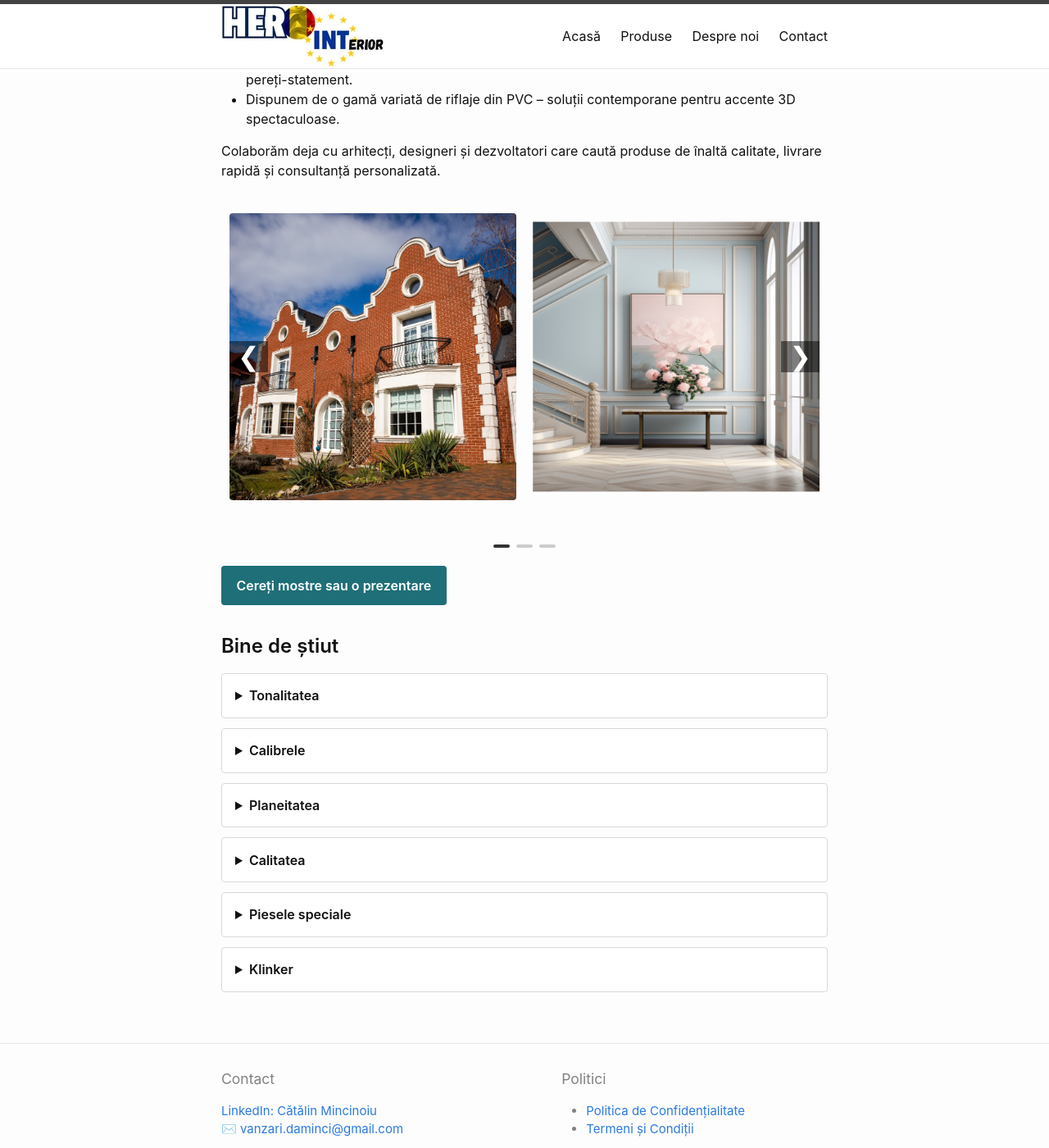
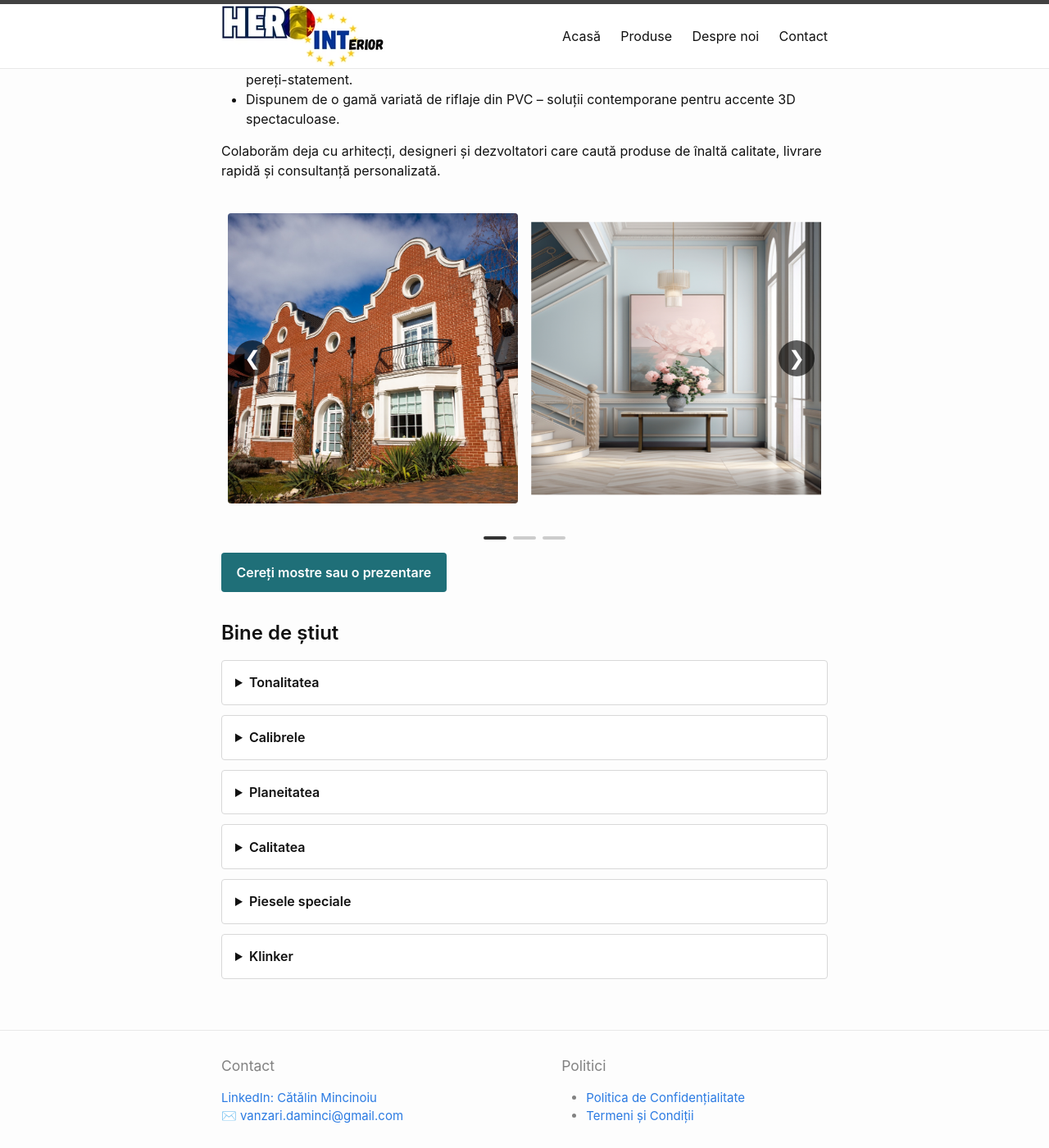
Before and after one commit to RipplyPear/floor-decor, a Jekyll site: the page built from index.markdown, in a window 1280 px wide and 1400 px high, scrolled down 890 px. Shown: the whole window at 82% size. Built offline with Jekyll 4.4.1, drawn with Linux system fonts in a browser that asks for light colours.

Commit message:
fix: improve mobile carousel and layout

```diff
--- a/_includes/cards-and-carousel.html
+++ b/_includes/cards-and-carousel.html
@@ -5,29 +5,48 @@
   aria-roledescription="carousel"
   tabindex="0"
 >
-
-  <button class="carousel-button prev" data-carousel-previous type="button" aria-label="Imaginile anterioare">
+  <button
+    class="carousel-button prev"
+    data-carousel-previous
+    type="button"
+    aria-label="Imaginile anterioare"
+  >
     &#10094;
   </button>
 
   <div class="carousel-track" data-carousel-track>
     <div class="carousel-slide">
-      <img src="{{ '/assets/carousel/freshouse1.jpg' | relative_url }}" alt="Profil decorativ Freshouse — fotografie 1" />
-      <img src="{{ '/assets/carousel/freshouse2.png' | relative_url }}" alt="Profil decorativ Freshouse — fotografie 2" />
+      <img src="{{ '/assets/carousel/freshouse1.jpg' | relative_url }}" alt="Profil decorativ Freshouse — fotografie 1">
     </div>
     <div class="carousel-slide">
-      <img src="{{ '/assets/carousel/freshouse3.jpg' | relative_url }}" alt="Profil decorativ Freshouse — fotografie 3" />
-      <img src="{{ '/assets/carousel/freshouse4.png' | relative_url }}" alt="Profil decorativ Freshouse — fotografie 4" />
+      <img src="{{ '/assets/carousel/freshouse2.png' | relative_url }}" alt="Profil decorativ Freshouse — fotografie 2">
     </div>
     <div class="carousel-slide">
-      <img src="{{ '/assets/carousel/freshouse5.jpg' | relative_url }}" alt="Profil decorativ Freshouse — fotografie 5" />
-      <img src="{{ '/assets/carousel/freshouse6.jpg' | relative_url }}" alt="Profil decorativ Freshouse — fotografie 6" />
+      <img src="{{ '/assets/carousel/freshouse3.jpg' | relative_url }}" alt="Profil decorativ Freshouse — fotografie 3">
+    </div>
+    <div class="carousel-slide">
+      <img src="{{ '/assets/carousel/freshouse4.png' | relative_url }}" alt="Profil decorativ Freshouse — fotografie 4">
+    </div>
+    <div class="carousel-slide">
+      <img src="{{ '/assets/carousel/freshouse5.jpg' | relative_url }}" alt="Profil decorativ Freshouse — fotografie 5">
+    </div>
+    <div class="carousel-slide">
+      <img src="{{ '/assets/carousel/freshouse6.jpg' | relative_url }}" alt="Profil decorativ Freshouse — fotografie 6">
     </div>
   </div>
 
-  <button class="carousel-button next" data-carousel-next type="button" aria-label="Imaginile următoare">
+  <button
+    class="carousel-button next"
+    data-carousel-next
+    type="button"
+    aria-label="Imaginile următoare"
+  >
     &#10095;
   </button>
+</div>
 
-</div>
-<div class="carousel-indicators" data-carousel-indicators aria-label="Selectează un set de imagini"></div>
+<div
+  class="carousel-indicators"
+  data-carousel-indicators
+  aria-label="Selectează imaginile afișate"
+></div>
--- a/assets/css/cards-and-carousel.css
+++ b/assets/css/cards-and-carousel.css
@@ -3,71 +3,109 @@
   position: relative;
   width: 100%;
   max-width: 800px;
-  margin: 40px auto;
+  margin: 2.5rem auto;
   overflow: hidden;
 }
 
 .carousel-track {
   display: flex;
   transition: transform 0.5s ease-in-out;
-  z-index: 1;
-  /* track behind */
 }
 
 .carousel-slide {
-  display: flex;
-  flex: 0 0 100%;
-  justify-content: space-between;
   box-sizing: border-box;
-  padding: 0 10px;
+  flex: 0 0 50%;
+  padding: 0 0.5rem;
 }
 
 .carousel-slide img {
-  width: calc(50% - 10px);
-  aspect-ratio: 1/1;
+  display: block;
+  width: 100%;
+  aspect-ratio: 1 / 1;
+  border-radius: 4px;
   object-fit: cover;
-  border-radius: 4px;
 }
 
 .carousel-button {
   position: absolute;
   top: 50%;
+  z-index: 2;
+  display: grid;
+  width: 44px;
+  height: 44px;
+  padding: 0;
+  place-items: center;
   transform: translateY(-50%);
-  background: rgba(0, 0, 0, 0.5);
-  border: none;
+  border: 0;
+  border-radius: 50%;
+  background: rgb(0 0 0 / 62%);
   color: #fff;
-  font-size: 2rem;
-  padding: 0 10px;
   cursor: pointer;
-  z-index: 2;
-  /* arrows in front */
+  font-size: 1.5rem;
+  transition: background-color 0.2s ease;
+}
+
+.carousel-button:hover {
+  background: rgb(0 0 0 / 80%);
 }
 
 .carousel-button.prev {
-  left: 10px;
+  left: 1rem;
 }
 
 .carousel-button.next {
-  right: 10px;
+  right: 1rem;
 }
 
 .carousel-indicators {
-  text-align: center;
-  margin-top: 10px;
+  display: flex;
+  justify-content: center;
+  gap: 0.5rem;
+  margin-top: 0.75rem;
 }
 
 .carousel-indicators .dash {
-  display: inline-block;
-  width: 20px;
+  width: 28px;
   height: 4px;
-  margin: 0 4px;
+  padding: 0;
+  border: 0;
+  border-radius: 999px;
   background: #ccc;
-  border-radius: 2px;
   cursor: pointer;
+  transition: background-color 0.2s ease;
 }
 
 .carousel-indicators .dash.active {
   background: #333;
+}
+
+.carousel-button:focus-visible,
+.carousel-indicators .dash:focus-visible {
+  outline: 3px solid #1f6f78;
+  outline-offset: 3px;
+}
+
+@media (max-width: 600px) {
+  .carousel-slide {
+    flex-basis: 100%;
+    padding: 0;
+  }
+
+  .carousel-button.prev {
+    left: 0.75rem;
+  }
+
+  .carousel-button.next {
+    right: 0.75rem;
+  }
+}
+
+@media (prefers-reduced-motion: reduce) {
+  .carousel-track,
+  .carousel-button,
+  .carousel-indicators .dash {
+    transition: none;
+  }
 }
 
 /* ─── FLIP-CARDS ───────────────────────────────────────────────────────── */
@@ -122,23 +160,6 @@
   transform: rotateY(180deg);
 }
 
-/* ─── RESPONSIVE ───────────────────────────────────────────────────────── */
-/* Carousel: on small screens show only the first image per slide, full-width */
-@media (max-width: 600px) {
-  .carousel-slide {
-    justify-content: center;
-  }
-
-  .carousel-slide img:nth-child(2) {
-    display: none;
-  }
-
-  .carousel-slide img:nth-child(1) {
-    width: 100%;
-    margin: 0;
-  }
-}
-
 /* Flip-cards: wrap two per row on tablets, one per row on phones */
 @media (max-width: 768px) {
   .card {
--- a/assets/css/main.css
+++ b/assets/css/main.css
@@ -492,22 +492,22 @@ table td {
   box-shadow: 0 2px 8px rgba(0, 0, 0, 0.1);
 }
 
-/* ─── Make the link fill and become a flex container ───────────────── */
 .logo-item a {
+  box-sizing: border-box;
   display: flex;
-  align-items: center; /* vertical centering */
-  justify-content: center; /* horizontal centering */
   width: 100%;
   height: 100%;
-  text-decoration: none; /* optional */
+  padding: 1rem;
+  align-items: center;
+  justify-content: center;
+  text-decoration: none;
 }
 
-/* ─── Image stays auto‐sized to preserve aspect ratio ───────────────── */
 .logo-item img {
-  width: 100%; /* fill the width */
-  height: auto; /* keep aspect ratio */
+  display: block;
+  width: 100%;
+  height: 100%;
   object-fit: contain;
-  display: block;
 }
 
 /**
@@ -792,3 +792,10 @@ table td {
 .home-cta:visited {
   color: #fff;
 }
+
+@media (max-width: 600px) {
+  body {
+    font-size: 1.0625rem;
+    line-height: 1.65;
+  }
+}
--- a/assets/js/cards-and-carousel.js
+++ b/assets/js/cards-and-carousel.js
@@ -15,47 +15,78 @@
     return;
   }
 
-  let currentIndex = 0;
+  const mobileQuery = window.matchMedia("(max-width: 600px)");
+  let slidesPerView = mobileQuery.matches ? 1 : 2;
+  let currentPage = 0;
+  let currentImageIndex = 0;
+  let indicatorButtons = [];
 
-  const indicatorButtons = slides.map((_, index) => {
+  function pageCount() {
+    return Math.ceil(slides.length / slidesPerView);
+  }
+
+  function renderIndicators() {
+    indicators.replaceChildren();
+
+    indicatorButtons = Array.from({ length: pageCount() }, (_, index) => {
+      const firstImage = index * slidesPerView + 1;
+      const lastImage = Math.min(firstImage + slidesPerView - 1, slides.length);
       const button = document.createElement("button");
 
       button.className = "dash";
       button.type = "button";
-    button.setAttribute("aria-label", `Afișează setul de imagini ${index + 1}`);
+      button.setAttribute(
+        "aria-label",
+        `Afișează imaginile ${firstImage}–${lastImage}`,
+      );
 
-    button.addEventListener("click", () => goToSlide(index));
+      button.addEventListener("click", () => goToPage(index));
       indicators.appendChild(button);
 
       return button;
     });
+  }
 
-  function goToSlide(index) {
-    currentIndex = (index + slides.length) % slides.length;
-    track.style.transform = `translateX(-${currentIndex * 100}%)`;
+  function goToPage(index) {
+    const totalPages = pageCount();
+
+    currentPage = (index + totalPages) % totalPages;
+    currentImageIndex = currentPage * slidesPerView;
+    track.style.transform = `translateX(-${currentPage * 100}%)`;
 
     indicatorButtons.forEach((button, buttonIndex) => {
-      const isActive = buttonIndex === currentIndex;
+      const isActive = buttonIndex === currentPage;
 
       button.classList.toggle("active", isActive);
       button.setAttribute("aria-current", String(isActive));
     });
   }
 
-  previousButton.addEventListener("click", () => goToSlide(currentIndex - 1));
-  nextButton.addEventListener("click", () => goToSlide(currentIndex + 1));
+  function handleViewportChange() {
+    const previousImageIndex = currentImageIndex;
+
+    slidesPerView = mobileQuery.matches ? 1 : 2;
+    renderIndicators();
+    goToPage(Math.floor(previousImageIndex / slidesPerView));
+  }
+
+  previousButton.addEventListener("click", () => goToPage(currentPage - 1));
+  nextButton.addEventListener("click", () => goToPage(currentPage + 1));
 
   carousel.addEventListener("keydown", (event) => {
     if (event.key === "ArrowLeft") {
       event.preventDefault();
-      goToSlide(currentIndex - 1);
+      goToPage(currentPage - 1);
     }
 
     if (event.key === "ArrowRight") {
       event.preventDefault();
-      goToSlide(currentIndex + 1);
+      goToPage(currentPage + 1);
     }
   });
 
-  goToSlide(0);
+  mobileQuery.addEventListener("change", handleViewportChange);
+
+  renderIndicators();
+  goToPage(0);
 })();
```
Also changed, not shown: assets/css/contact.css (+11 -0 lines). Lines whose indentation alone changed are shown as unchanged.
